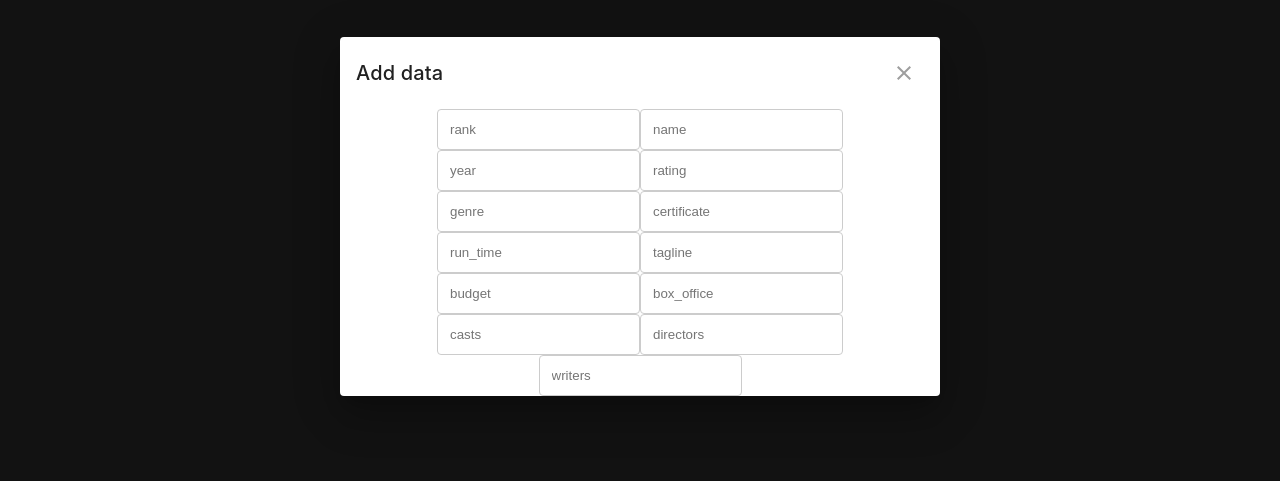
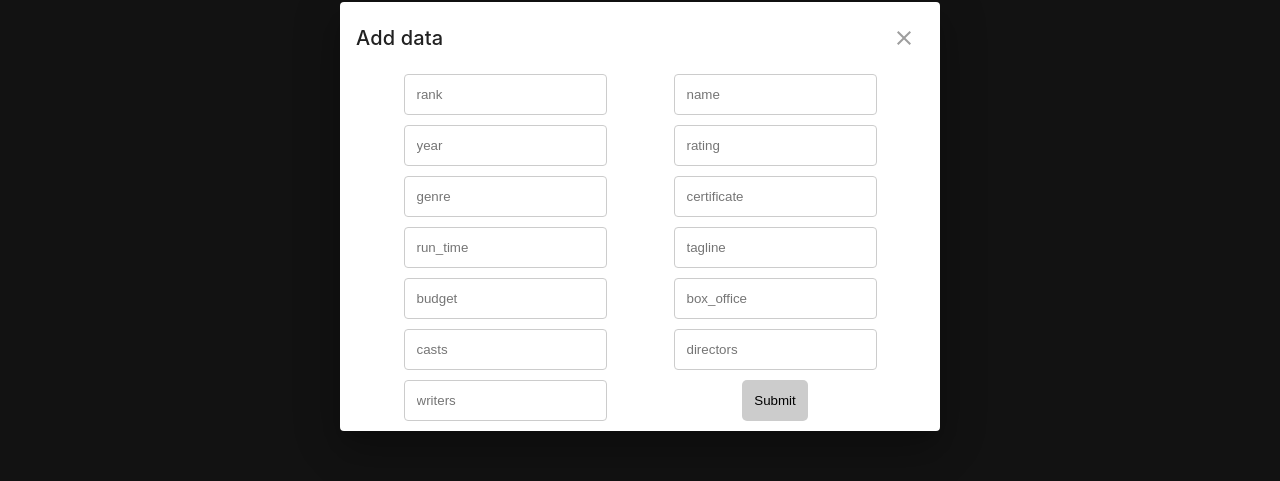
Before and after one commit to HiImWhite/top-movies, a React (Vite) app in the folder frontend/: page / in a window 1280 px wide. Both pictures are taken after a click on the element 1225 px from the left and 745 px from the top of the page. Shown: the part 184-665 px from the top of the page. Built offline with nearby package versions, Linux system fonts and the light colour scheme; no server answers.

Commit message:
Update Form.jsx

```diff
--- a/frontend/src/components/Form/Form.jsx
+++ b/frontend/src/components/Form/Form.jsx
@@ -17,10 +17,15 @@ const movieSchema = {
 };
 
 const Form = () => {
+  const handleSubmit = (e) => {
+    e.preventDefault();
+    console.log('submit');
+  };
+
   return (
-    <form className={styles.form}>
+    <form className={styles.form} onSubmit={handleSubmit}>
       {Object.keys(movieSchema).map((key, i) => (
-        <div>
+        <div key={key} className={styles.textInputs}>
           <input
             className={styles.input}
             type='text'
@@ -28,6 +33,9 @@ const Form = () => {
             title={`Type in a ${key}`}></input>
         </div>
       ))}
+      <div className={styles.submitButton}>
+        <input className={styles.input} type='submit' value='Submit' />
+      </div>
     </form>
   );
 };
```
Lines whose indentation alone changed are shown as unchanged.
